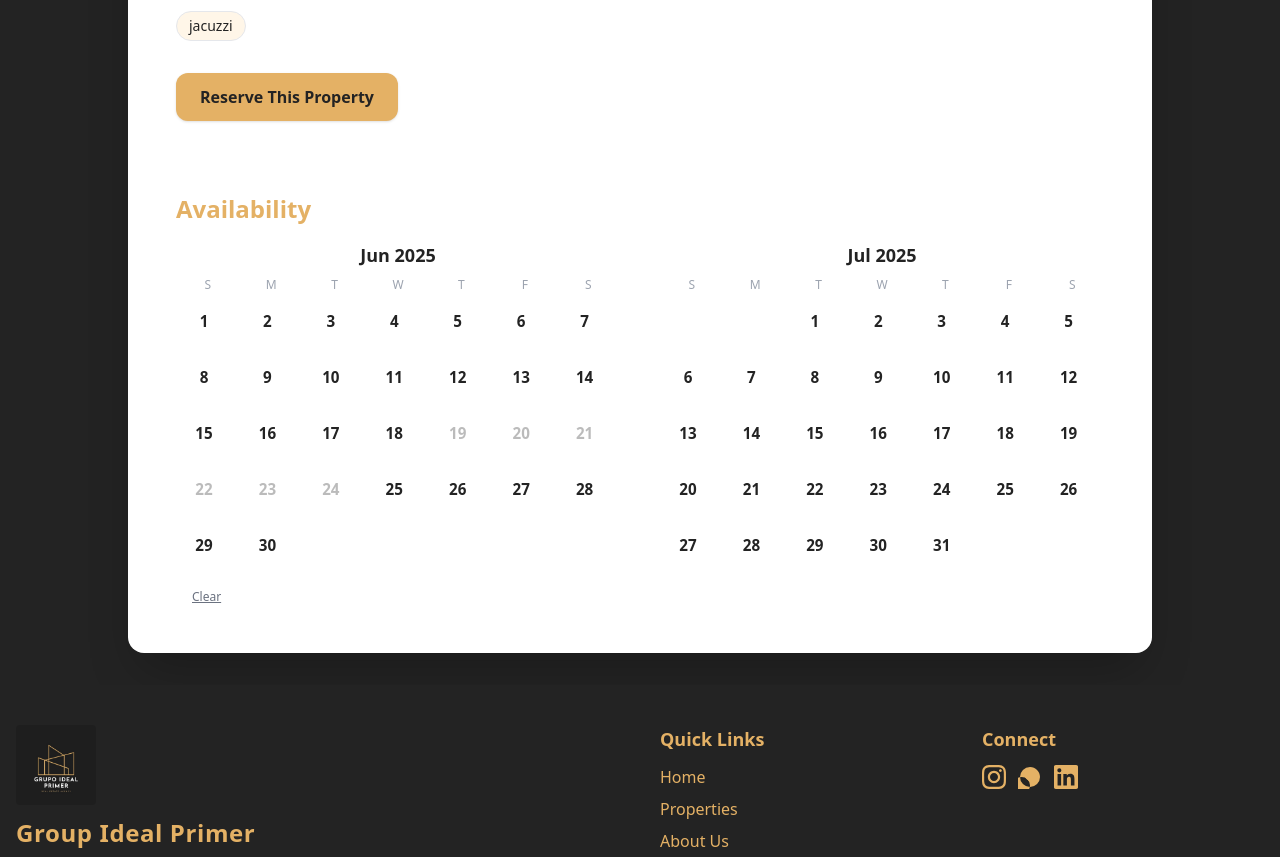
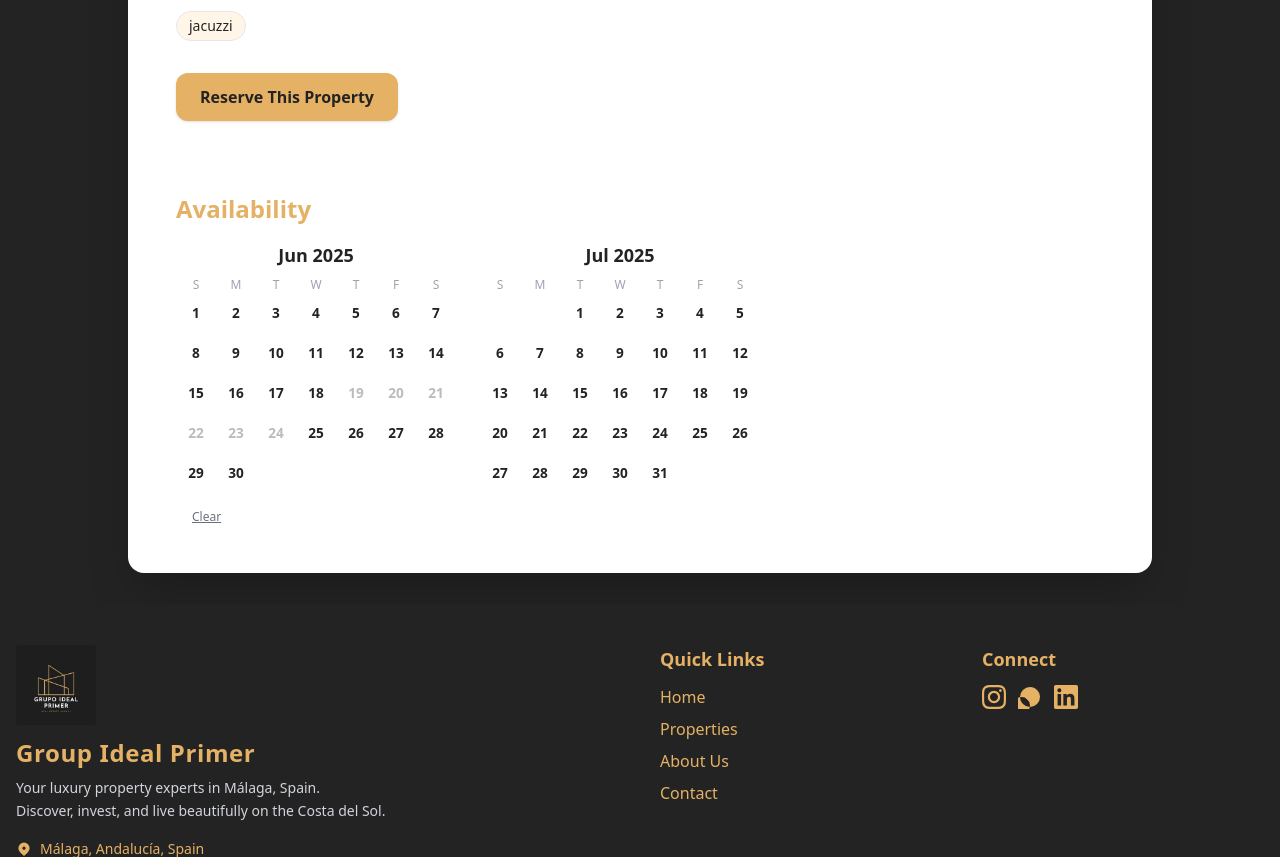
Before and after one commit to ryanyv/gip, a Django app: page /properties/1/ in a window 1280 px wide. Shown: the part 1337-2194 px from the top of the page. Run offline with Django 5.2, Linux system fonts and the light colour scheme; data comes from the database, SQL or seed files in the repository; some libraries are stand-ins or nearby versions.

Commit message:
Shrink detail availability calendar

```diff
--- a/static/css/style.css
+++ b/static/css/style.css
@@ -160,14 +160,14 @@ a:hover, .hover\:text-gold:hover {
 
 /* Detail page availability calendar */
 #detailCalendarGrid button{
-  width:56px;
-  height:56px;
+  width:40px;
+  height:40px;
   display:flex;
   align-items:center;
   justify-content:center;
   border-radius:0;
   font-weight:600;
-  font-size:0.95rem;
+  font-size:0.85rem;
   color:#232323;
   transition:background .15s,color .15s;
 }
@@ -184,14 +184,14 @@ a:hover, .hover\:text-gold:hover {
   background:#232323 !important;
   color:#fff !important;
   border-radius:9999px;
-  padding:4px;            /* even smaller black circle */
+  padding:2px;            /* smaller black circle */
 }
 #detailCalendarGrid button.range-start::after,
 #detailCalendarGrid button.range-end::after{
   content:'';
   position:absolute;
-  top:4px;                /* match the padding for smooth line */
-  bottom:4px;
+  top:2px;                /* match the padding for smooth line */
+  bottom:2px;
   width:60%;              /* overlap neighbouring cells */
   background:#F7E2BB;
   z-index:-1;
--- a/static/js/app.js
+++ b/static/js/app.js
@@ -295,7 +295,7 @@ document.addEventListener('DOMContentLoaded', () => {
       const iso = new Date(y,m,d).toISOString().split('T')[0];
       const dis = isBlocked(iso);
       html += `<button data-date="${iso}" ${dis?'disabled':''}
-               class="h-12 w-12 flex items-center justify-center rounded text-[#232323] text-base
+               class="h-10 w-10 flex items-center justify-center rounded text-[#232323] text-sm
                ${dis?'opacity-30 cursor-not-allowed':'hover:bg-[#F8ECD8]'}">
                ${d}</button>`;
     }
--- a/templates/properties/property_detail.html
+++ b/templates/properties/property_detail.html
@@ -112,8 +112,8 @@
     </script>
 
     <!-- Calendar container -->
-    <div id="detailCalendarContainer" class="overflow-x-auto text-base w-full">
-      <div id="detailCalendarGrid" class="flex gap-10 select-none w-full"></div>
+    <div id="detailCalendarContainer" class="overflow-x-auto text-base w-max">
+      <div id="detailCalendarGrid" class="flex gap-6 select-none"></div>
     </div>
 
     <!-- Selected range & clear -->
```
